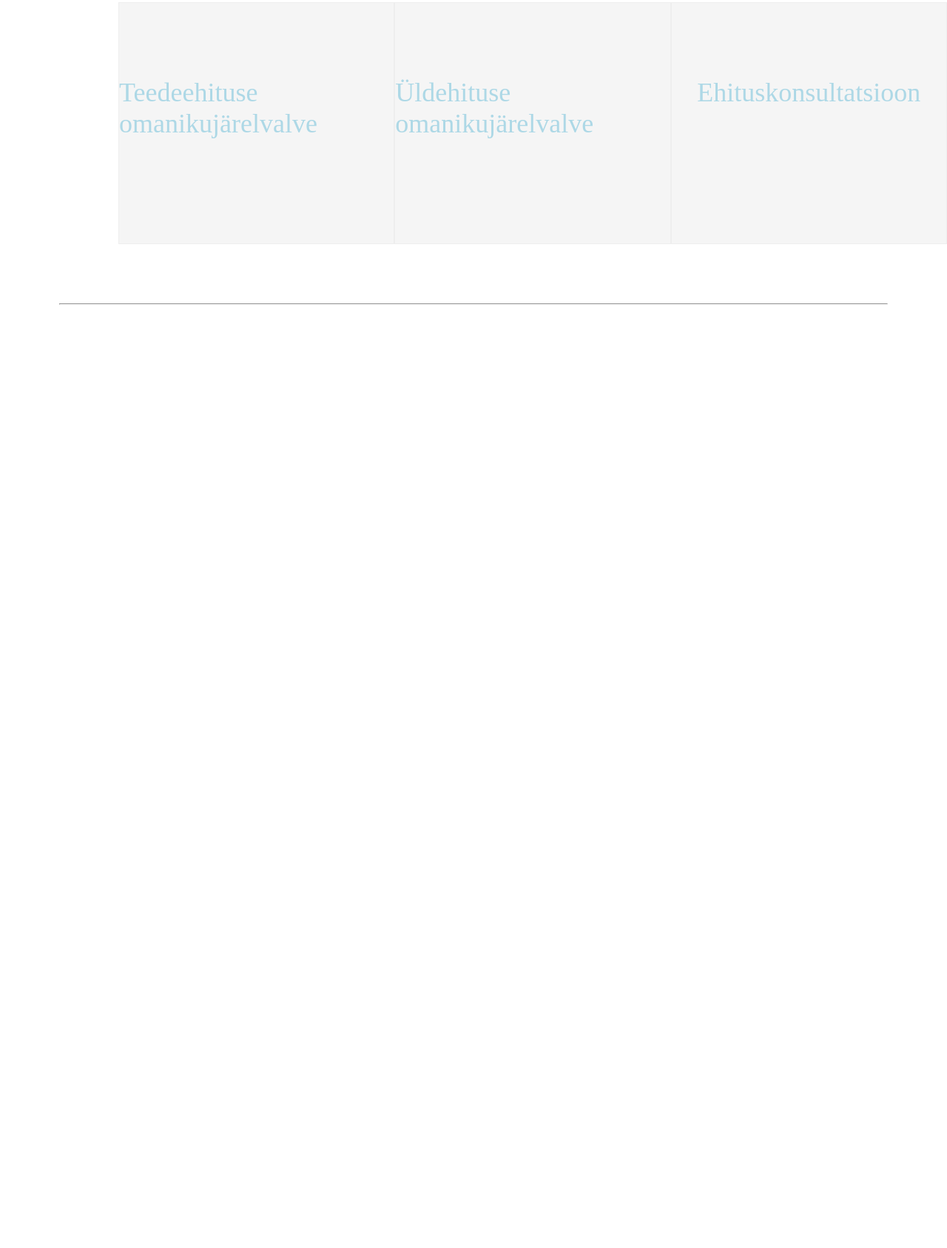
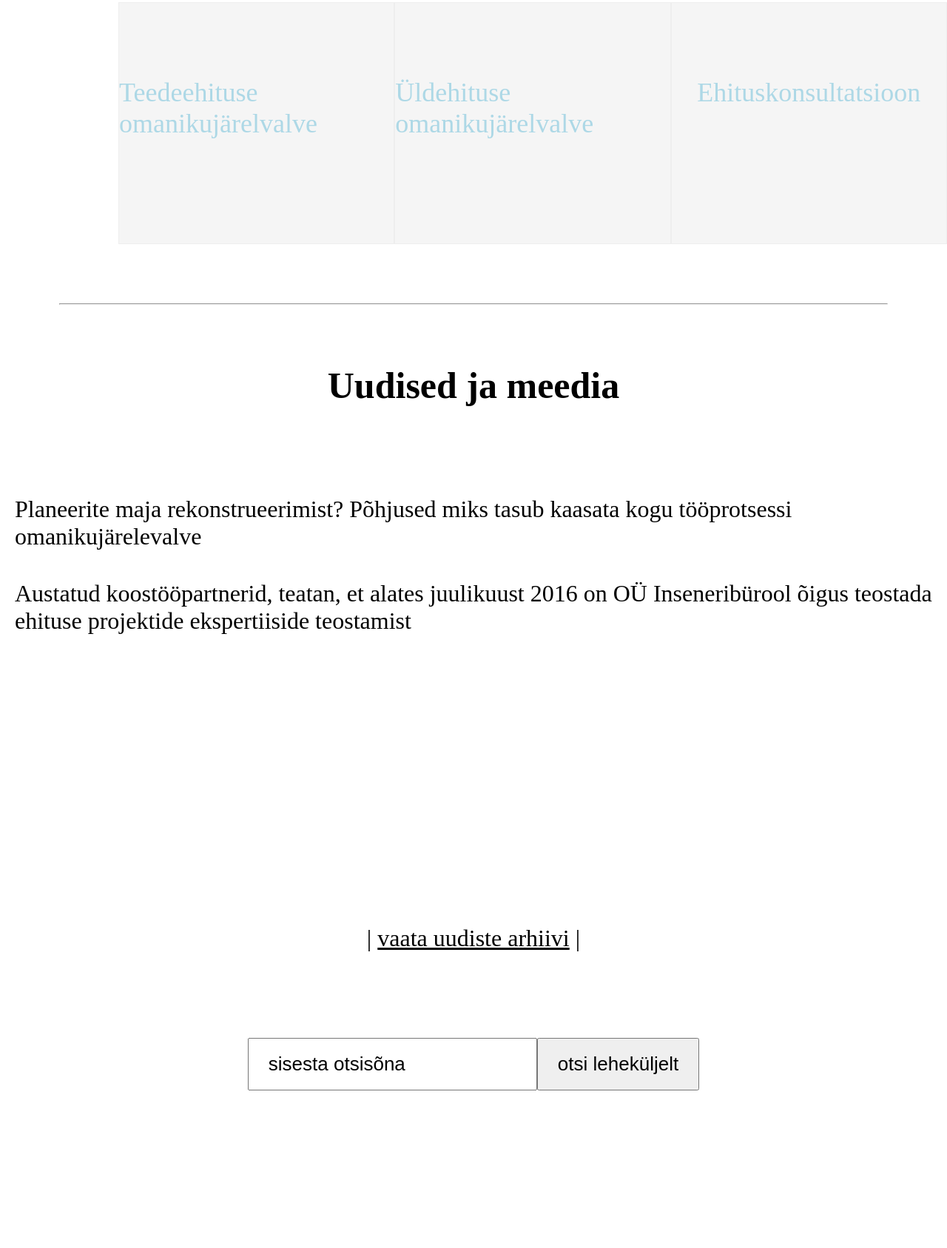
Before and after one commit to merlinpraksi/inseneriburoo, a plain HTML site: page index.html in a window 1280 px wide. Shown: the part 815-2502 px from the top of the page at 74% size. Before the commit the page ends 1307 px from the top, so only its background shows below. Drawn offline with Linux system fonts and the light colour scheme.

Commit message:
1st-page

```diff
--- a/index.html
+++ b/index.html
@@ -70,9 +70,39 @@
     </div>
     </div>
     <div id="new-list">
-        <h2 class="title-heading"></h2>
+        <h2 class="title-heading">Uudised ja meedia</h2>
+        <ul class="listing">
+            <li class="media-list">
+                <a
+                    href="https://www.objekt.ee/meedia/alustasime-sauel-tule-tn-5-rodude-renoveerimistoode-omanikujarelevalve-teenuse-osutamist-meeldivat-koostood-soovides">
+                    Planeerite maja rekonstrueerimist? Põhjused miks tasub kaasata kogu tööprotsessi
+                    omanikujärelevalve</a>
+            </li>
+            <li class="media-list">
+                <a
+                    href="https://www.objekt.ee/meedia/austatud-koostoopartnerid-teatan-et-alates-juuli-kuust-2016-on-ou-tarindiprof-oigus-teostada-ehituse-projektide-ekspertiiside-teostamist">
+                    Austatud koostööpartnerid, teatan, et alates juulikuust 2016 on OÜ Inseneribürool õigus teostada
+                    ehituse
+                    projektide ekspertiiside teostamist</a>
+            </li>
+        </ul>
+        <p class="more">
+            |
+            <a href="">vaata uudiste arhiivi</a>
+            |
+        </p>
+    </div>
+    <div class="search-container">
+        <div class="search">
+            <form>
+                <input type="text" value="sisesta otsisõna" />
 
+        </div>
+        <div>
+            <input type="submit" value="otsi leheküljelt">
 
+            </form>
+        </div>
     </div>
     <script src="app.js"></script>
 </body>
--- a/style.css
+++ b/style.css
@@ -99,3 +99,58 @@ justify-content: space-between;
     text-align: center;
     font-size: 50px;
 }
+.new-list{
+    display: flex;
+
+
+}
+.listing{
+padding-top: 100px;
+display: flex;
+flex-direction: column;
+align-items: center;
+height: 600px;
+
+}
+.media-list{
+padding: 10px;
+margin: 10px;
+list-style: none;
+
+}
+
+.media-list a{
+color: black;
+font-size: 32px;
+text-decoration: none;
+
+}
+.more{
+text-align: center;
+font-size: 32px;
+
+}
+.more a{
+
+    color: black;
+}
+
+
+.search-container{
+    display: flex;
+    flex-direction: row;
+    height: 300px;
+    justify-content: center;
+    padding-top: 100px;
+
+
+}
+
+input{
+    padding: 18px 26px;
+    margin: 16px 0;
+    font-size: 26px;
+}
+input[type=text]:focus {
+    background-color: lightblue;
+  }
```
